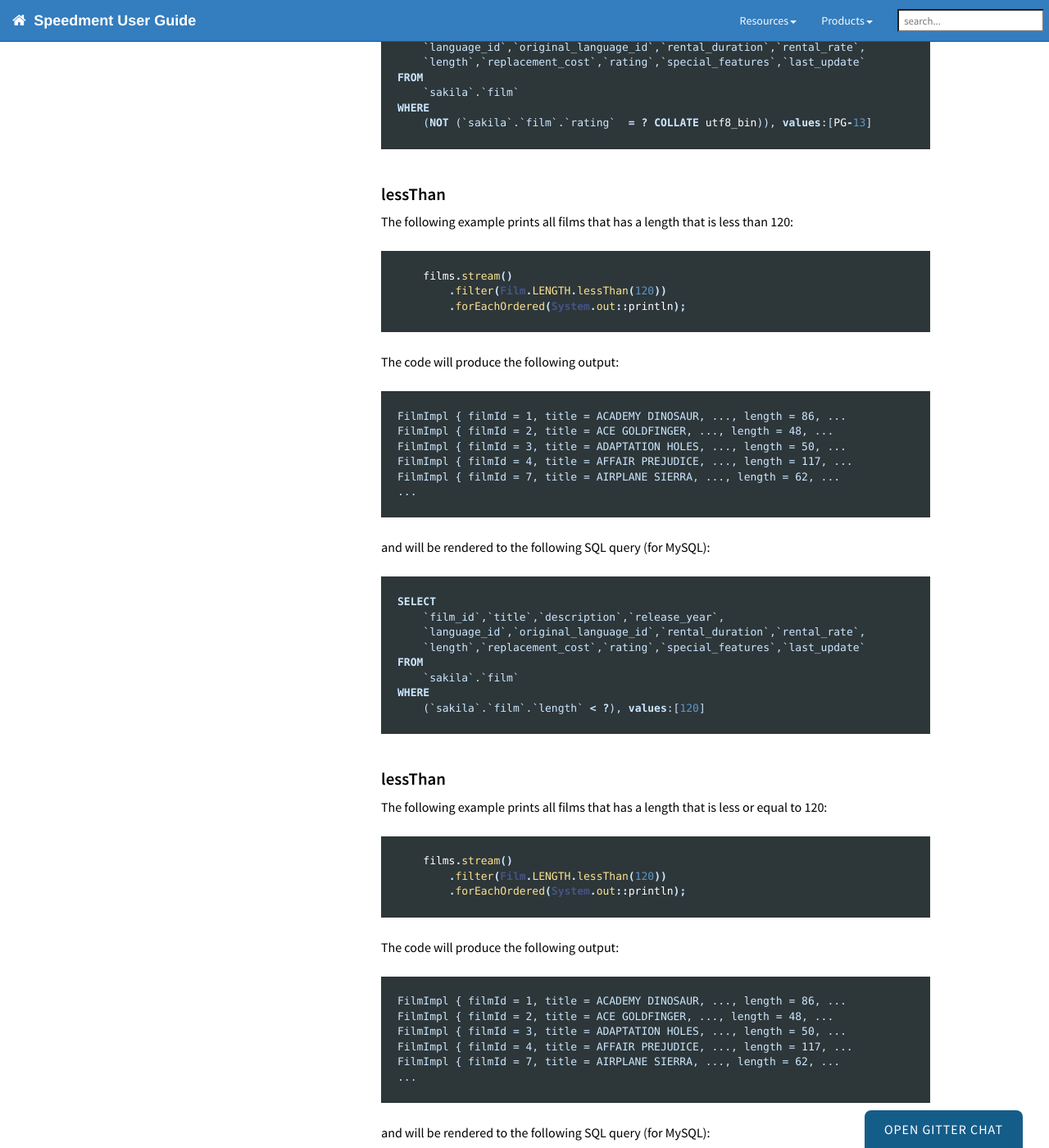
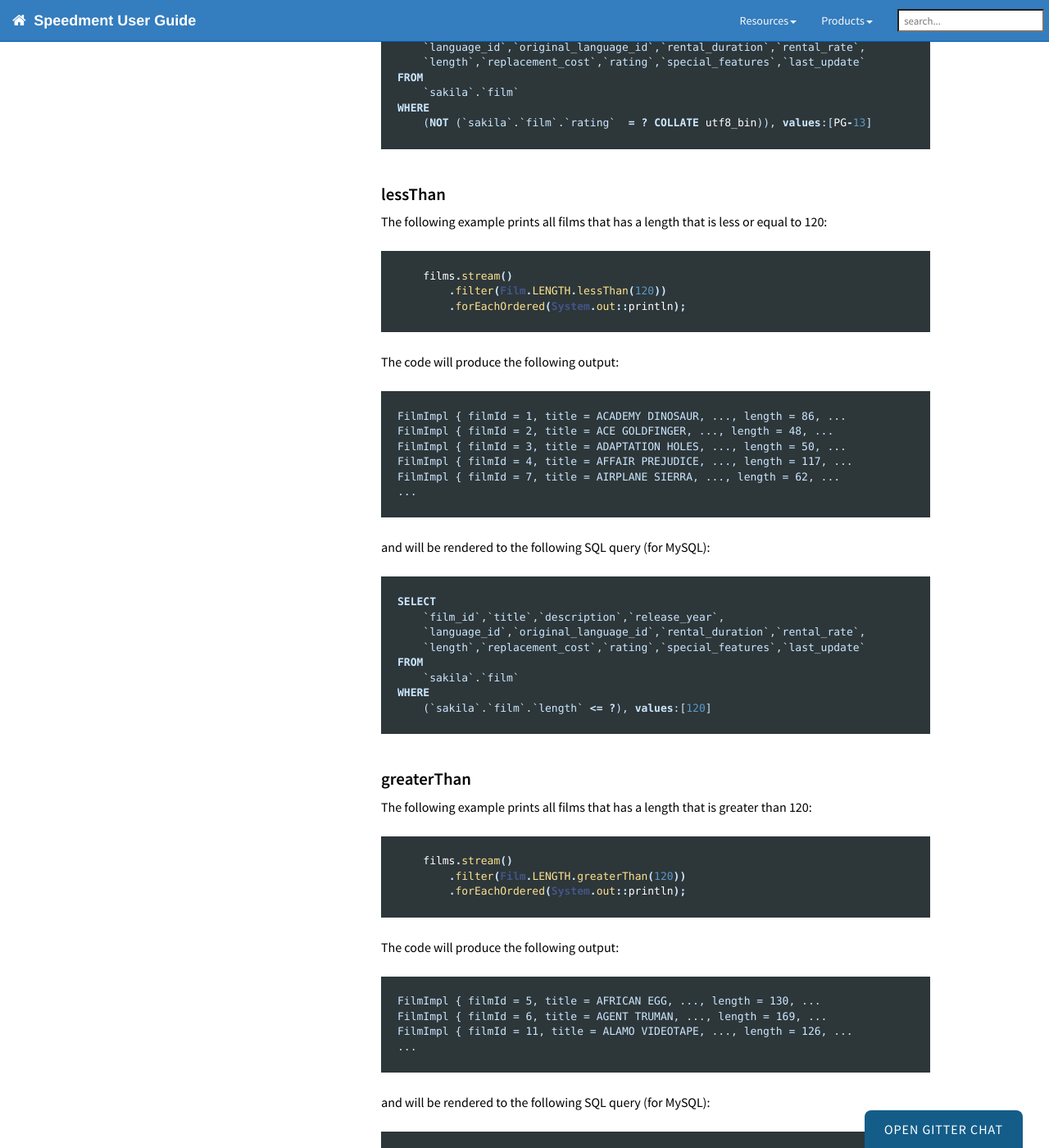
Before and after one commit to speedment/speedment-doc, a Jekyll site: the page built from pages/predicate.md, in a window 1280 px wide and 1400 px high, scrolled down 7234 px. Shown: the whole window at 82% size. Built offline with Jekyll 4.4.1, drawn with Linux system fonts in a browser that asks for light colours; nearby versions of some CDN libraries; comment, search, counter and statistics services are not loaded.

Commit message:
Remove duplicate text

````diff
--- a/pages/predicate.md
+++ b/pages/predicate.md
@@ -251,34 +251,6 @@ FROM
     `sakila`.`film`
 WHERE
     (NOT (`sakila`.`film`.`rating`  = ? COLLATE utf8_bin)), values:[PG-13]
-```
-
-### lessThan
-The following example prints all films that has a length that is less than 120:
-``` java
-    films.stream()
-        .filter(Film.LENGTH.lessThan(120))
-        .forEachOrdered(System.out::println);
-```
-The code will produce the following output:
-``` text
-FilmImpl { filmId = 1, title = ACADEMY DINOSAUR, ..., length = 86, ...
-FilmImpl { filmId = 2, title = ACE GOLDFINGER, ..., length = 48, ...
-FilmImpl { filmId = 3, title = ADAPTATION HOLES, ..., length = 50, ...
-FilmImpl { filmId = 4, title = AFFAIR PREJUDICE, ..., length = 117, ...
-FilmImpl { filmId = 7, title = AIRPLANE SIERRA, ..., length = 62, ...
-...
-```
-and will be rendered to the following SQL query (for MySQL):
-``` sql
-SELECT
-    `film_id`,`title`,`description`,`release_year`,
-    `language_id`,`original_language_id`,`rental_duration`,`rental_rate`,
-    `length`,`replacement_cost`,`rating`,`special_features`,`last_update`
-FROM
-    `sakila`.`film`
-WHERE
-    (`sakila`.`film`.`length` < ?), values:[120]
 ```
 
 ### lessThan
````
